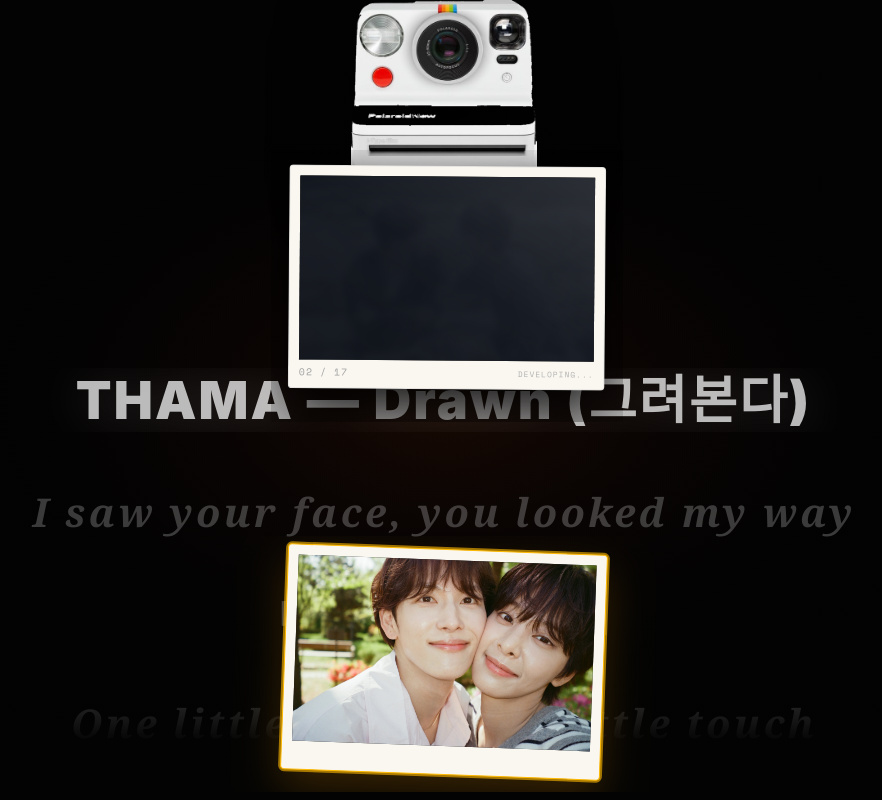
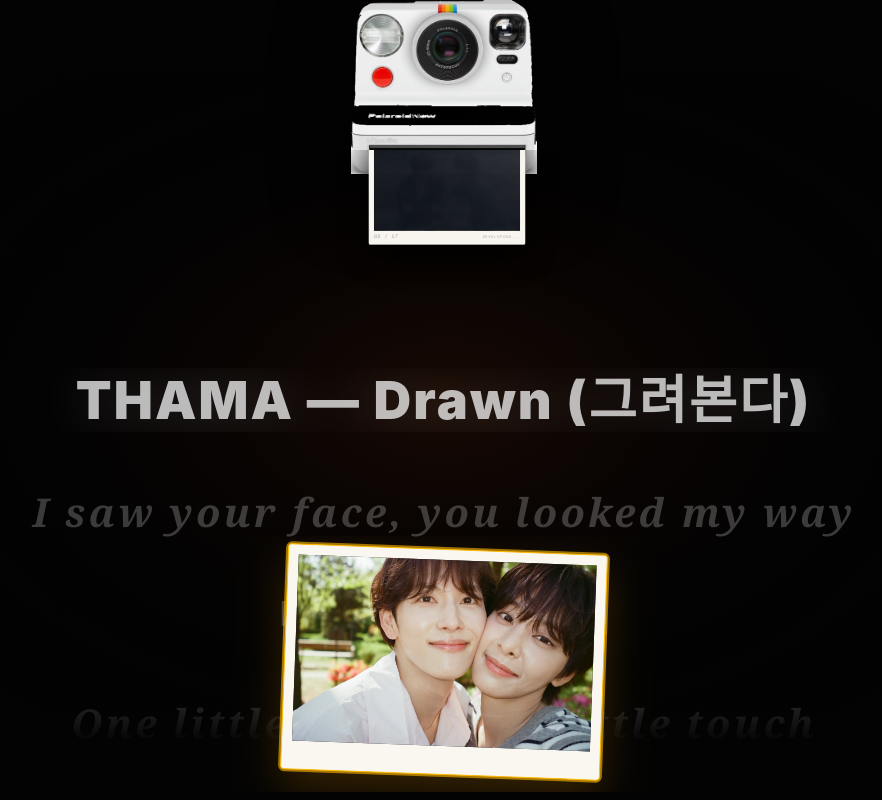
Before and after one commit to trinhthiquynhchi34-jpg/LID, a React (Vite) app: page / in a window 1280 px wide. Shown: the whole page, without its empty margins (196-1078 px from the left). Built offline with nearby package versions, Linux system fonts and the light colour scheme; a web font is replaced by a local one.

Commit message:
fix(camera): adjust photo ejection timing and layout
Extend the development timer to 3.25s and update the ejection chute padding to ensure smooth animation and proper scaling during the photo printing process.

```diff
--- a/src/components/PolaroidCameraStage.tsx
+++ b/src/components/PolaroidCameraStage.tsx
@@ -238,14 +238,14 @@ export const PolaroidCameraStage: React.FC<PolaroidCameraStageProps> = ({
         setIsDeveloping(false);
       }, 2200);
 
-      // 3. Only AFTER taking & printing finishes (~3.0s), drop the photo down into the bottom gallery
+      // 3. After printing, expanding to full size, and developing (~3.25s), drop photo to bottom gallery
       commitTimerRef.current = window.setTimeout(() => {
         commitShotToTray(newShot);
         if (activeShotRef.current?.shotId === newShot.shotId) {
           activeShotRef.current = null;
           setActiveShot(null);
         }
-      }, 3000);
+      }, 3250);
     },
     [photos, commitShotToTray]
   );
@@ -430,20 +430,20 @@ export const PolaroidCameraStage: React.FC<PolaroidCameraStageProps> = ({
           />
         </motion.div>
 
-        {/* Ejection Chute: photo emerges from compact camera slot and expands to match bottom row size */}
+        {/* Ejection Chute: photo prints at exact slot width first, then expands smoothly to full size */}
         <div
-          className="relative z-30 -mt-[17px] sm:-mt-[20px] md:-mt-[22px] lg:-mt-[24px] pt-[14px] sm:pt-[17px] md:pt-[19px] lg:pt-[20px] translate-x-[2px] sm:translate-x-[3px] px-4 pb-2 min-h-[185px] sm:min-h-[225px] md:min-h-[248px] lg:min-h-[272px] overflow-hidden flex flex-col items-center shrink-0"
+          className="relative z-30 -mt-[17px] sm:-mt-[20px] md:-mt-[22px] lg:-mt-[24px] pt-[14px] sm:pt-[17px] md:pt-[19px] lg:pt-[20px] translate-x-[2px] sm:translate-x-[3px] px-6 pb-4 min-h-[195px] sm:min-h-[235px] md:min-h-[258px] lg:min-h-[282px] overflow-hidden flex flex-col items-center shrink-0"
         >
           <AnimatePresence mode="wait">
             {activeShot && (
               <motion.div
                 key={`polaroid-${activeShot.shotId}-${activeShot.photo.id}`}
-                initial={{ y: -235, opacity: 0.96, scale: 0.5, rotate: -1.2 }}
+                initial={{ y: -155, opacity: 0.96, scale: 0.49, rotate: 0 }}
                 animate={{
-                  y: 0,
-                  opacity: 1,
-                  scale: 1,
-                  rotate: activeShot.shotId % 2 === 0 ? 1.1 : -1.1,
+                  y: [-155, 0, 0],
+                  opacity: [0.96, 1, 1],
+                  scale: [0.49, 0.49, 1],
+                  rotate: [0, 0, activeShot.shotId % 2 === 0 ? 1.1 : -1.1],
                 }}
                 exit={{
                   y: 120,
@@ -452,14 +452,14 @@ export const PolaroidCameraStage: React.FC<PolaroidCameraStageProps> = ({
                   transition: { duration: 0.42, ease: [0.4, 0, 1, 1] },
                 }}
                 transition={{
-                  y: { duration: 1.0, delay: 0.12, ease: [0.22, 1, 0.36, 1] },
-                  scale: { duration: 0.95, delay: 0.14, ease: [0.22, 1, 0.36, 1] },
-                  rotate: { duration: 1.05, delay: 0.12, ease: 'easeOut' },
-                  opacity: { duration: 0.25, delay: 0.1 },
+                  duration: 1.85,
+                  delay: 0.12,
+                  times: [0, 0.52, 1],
+                  ease: ['easeOut', [0.22, 1, 0.36, 1]],
                 }}
                 onClick={onTogglePlay}
                 title={isPlaying ? 'Nhấn để tạm dừng chụp tự động' : 'Nhấn để tiếp tục chụp tự động'}
-                className="relative w-52 sm:w-64 md:w-72 lg:w-80 bg-[#faf7f0] p-2 sm:p-2.5 pb-5 sm:pb-7 rounded-[4px] shadow-[0_24px_60px_rgba(0,0,0,0.92)] border border-neutral-300/60 cursor-pointer"
+                className="relative origin-top w-52 sm:w-64 md:w-72 lg:w-80 bg-[#faf7f0] p-2 sm:p-2.5 pb-5 sm:pb-7 rounded-[4px] shadow-[0_24px_60px_rgba(0,0,0,0.92)] border border-neutral-300/60 cursor-pointer"
               >
                 <div className="relative w-full aspect-[16/10] bg-[#0b0d12] overflow-hidden shadow-inner">
                   <motion.img
```
